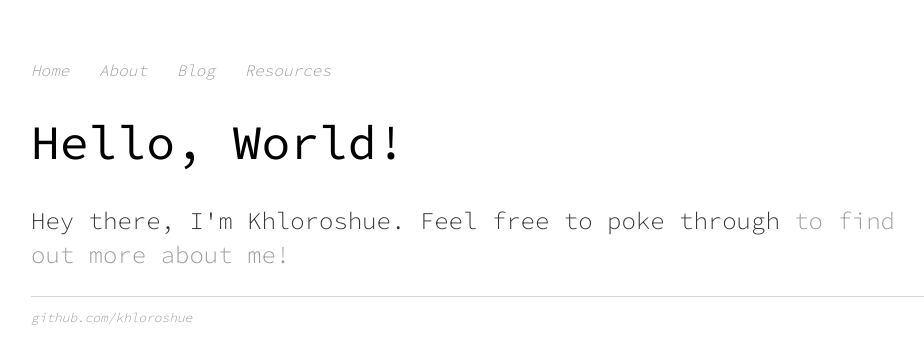
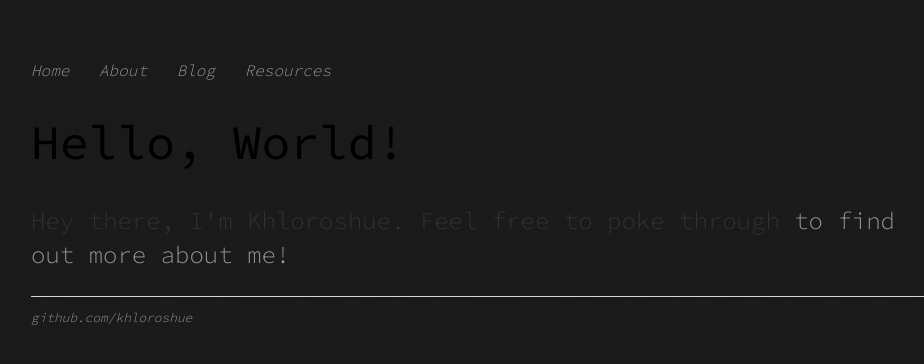
Before and after one commit to khloroshue/khloroshue.github.io, a Jekyll site: the page built from index.html, in a window 1280 px wide. Shown: the top 364 px of the page, without its empty margins (161-1085 px from the left). Built offline with Jekyll 4.4.1, drawn with Linux system fonts in a browser that asks for light colours.

Commit message:
Update main.css

```diff
--- a/css/main.css
+++ b/css/main.css
@@ -1,4 +1,5 @@
 body {
+    background: #151515 url("../assets/images/bkg.png") 0 0;
     margin: 60px auto;
     width: 70%;
 }
```
